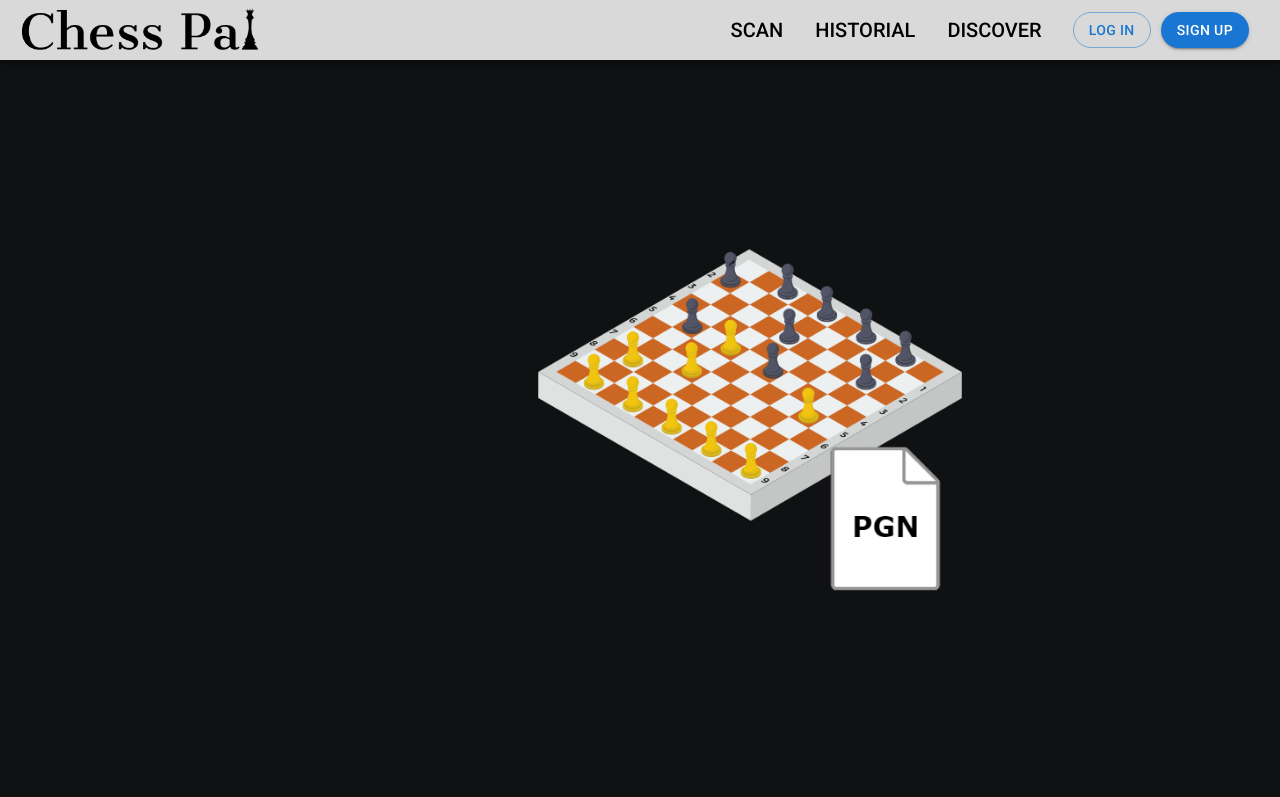
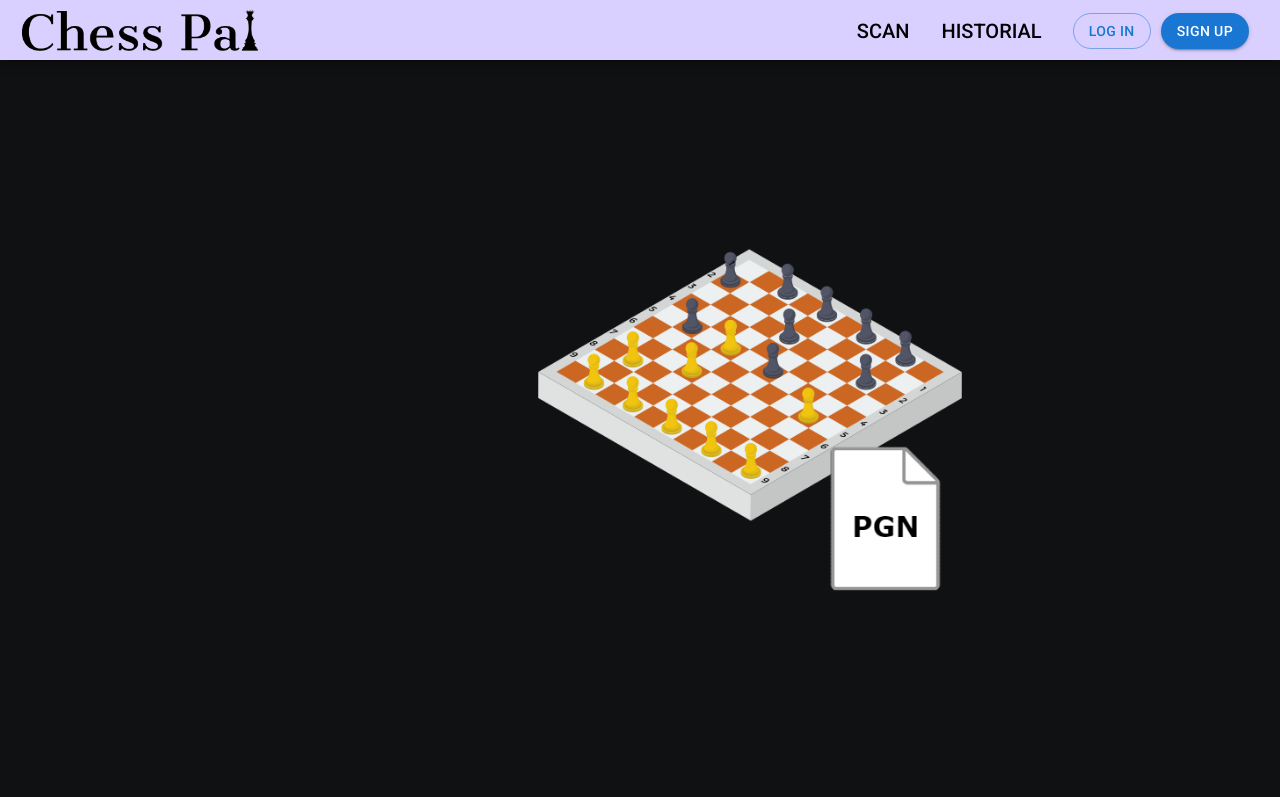
Before and after one commit to francsir/Group6-Design-Project, a React (Create React App) app in the folder chessPal/frontend/: page /Homepage in a window 1280 px wide. Shown: the top 797 px of the page. Built offline with nearby package versions, Linux system fonts and the light colour scheme; a web font is replaced by a local one.

Commit message:
Adapting navbar

```diff
--- a/chessPal/frontend/src/components/Navbar.js
+++ b/chessPal/frontend/src/components/Navbar.js
@@ -19,10 +19,10 @@ const Navbar = () => {
 
   return (
     <div className={styles.header}>
-      <nav className={styles.navbar}>
-        <a href="/" className={styles.logo}>
+      <nav className={"flex-row " + styles.navbar}>
+        <Link to="/">
           <img src={logo} alt="logo" />
-        </a>
+        </Link>
         <div className={styles.menu_icon} onClick={handleClick}>
           {click ? (
             <FaTimes size={30} style={{ color: "#000000" }} />
@@ -36,18 +36,13 @@ const Navbar = () => {
           }
         >
           <li className={styles.nav_item}>
-            <Link to="/scan" onClick={closeMenu}>
+            <Link to="/Homepage" onClick={closeMenu}>
               SCAN
             </Link>
           </li>
           <li className={styles.nav_item}>
             <Link to="/historial" onClick={closeMenu}>
               HISTORIAL
-            </Link>
-          </li>
-          <li className={styles.nav_item}>
-            <Link to="/discover" onClick={closeMenu}>
-              DISCOVER
             </Link>
           </li>
           <div className={styles.buttons}>
--- a/chessPal/frontend/src/styles/Navbar.module.css
+++ b/chessPal/frontend/src/styles/Navbar.module.css
@@ -7,12 +7,12 @@
   z-index: 1;
   transition: 0.4s ease-in;
   overflow: hidden;
-  background-color: #d9d9d9;
+  background-color: #d9d0ff;
   box-shadow: 0 2px 10px rgba(0, 0, 0, 0.5);
 }
 
 .header .navbar {
-  display: flex;
+  /* display: flex; */
   justify-content: space-between;
   align-items: center;
   height: 100%;
```
